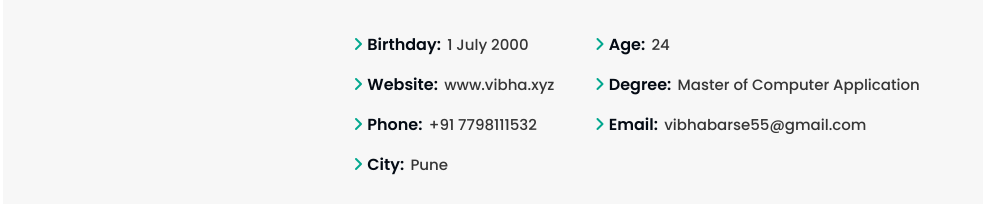
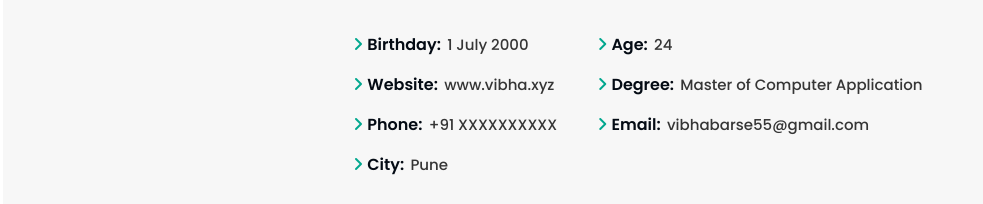
Before and after one commit to 01Vibha/Me-Portfolio, a plain HTML site: page index.html in a window 1280 px wide. Shown: the part 1150-1354 px from the top of the page, without its empty margins (297-1280 px from the left). Drawn offline with nearby package versions, Linux system fonts and the light colour scheme.

Commit message:
Update index.html

```diff
--- a/index.html
+++ b/index.html
@@ -83,7 +83,7 @@
                             <ul>
                                 <li><i class="fa-solid fa-angle-right"></i> <strong>Birthday:</strong> <span>1 July 2000</span></li>
                                 <li><i class="fa-solid fa-angle-right"></i> <strong>Website:</strong> <span>www.vibha.xyz</span></li>
-                                <li><i class="fa-solid fa-angle-right"></i> <strong>Phone:</strong> <span>+91 7798111532</span></li>
+                                <li><i class="fa-solid fa-angle-right"></i> <strong>Phone:</strong> <span>+91 XXXXXXXXXX</span></li>
                                 <li><i class="fa-solid fa-angle-right"></i> <strong>City:</strong> <span>Pune</span></li>
                             </ul>
                          </div>
```
